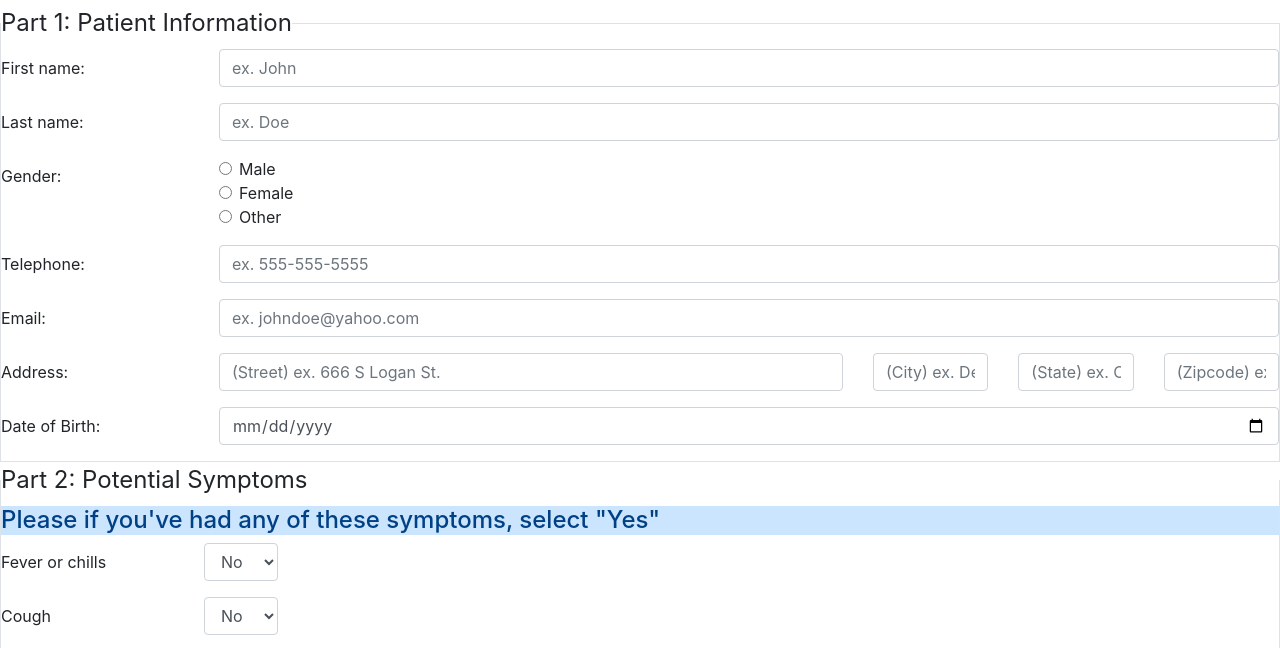
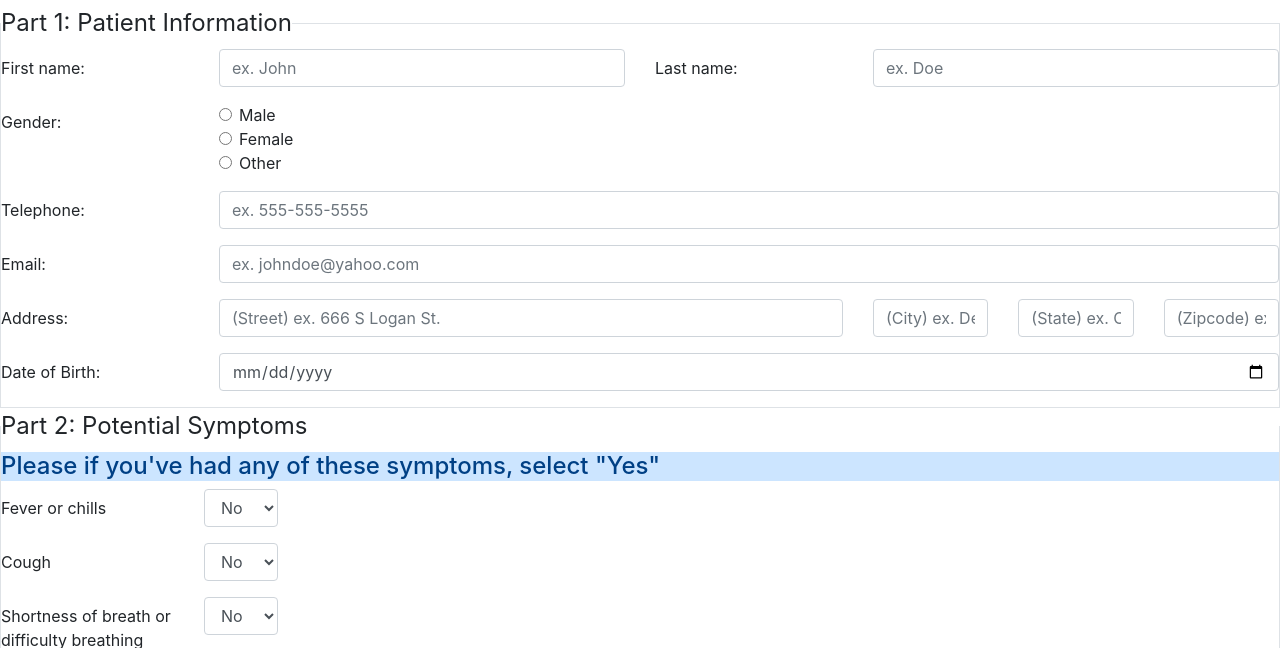
Before and after one commit to jparrott06/webapp_spring2021_covid_center, a plain HTML site: page index.html in a window 1280 px wide. Shown: the part 97-745 px from the top of the page. Drawn offline with Linux system fonts and the light colour scheme.

Commit message:
messin around w styling

```diff
--- a/index.html
+++ b/index.html
@@ -19,24 +19,22 @@
 
 
                     <div class="form-group row">
-                        <div class="col-sm-2">
+                        <div class="col-lg-2">
                             <label for="txtFirstname" class="col-form-label">
                                 <span>First name: </span>
                             </label>
                         </div>
-                        <div class="col-sm-10">
+                        <div class="col-lg-4">
                             <input type="text" id="txtFirstname" name="txtFirstname" required class="form-control"
                                 placeholder="ex. John">
                         </div>
-                    </div>
 
-                    <div class="form-group row">
-                        <div class="col-sm-2">
+                        <div class="col-lg-2">
                             <label for="txtLastname" class="col-form-label">
                                 <span>Last name: </span>
                             </label>
                         </div>
-                        <div class="col-sm-10">
+                        <div class="col-lg-4">
                             <input type="text" id="txtLastname" name="txtLastname" required class="form-control"
                                 placeholder="ex. Doe">
                         </div>
```
